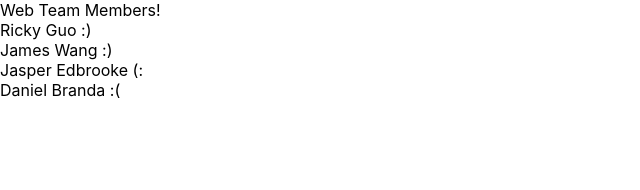
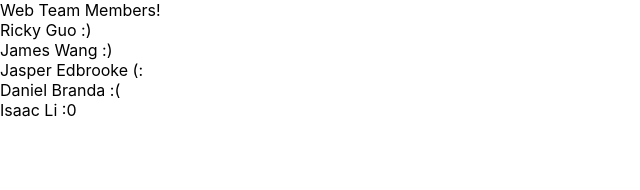
Before and after one commit to graceoncampus/goc-web-v3, a React (Create React App) app: page / in a window 1280 px wide. Shown: the top 190 px of the page, without its empty margins (0-640 px from the left). Built offline with nearby package versions, Linux system fonts and the light colour scheme.

Commit message:
Add Isaac

```diff
--- a/src/App.tsx
+++ b/src/App.tsx
@@ -10,8 +10,9 @@ const App = () => {
       <span> James Wang :) </span>
       <span> Jasper Edbrooke (: </span>
       <span> Daniel Branda :( </span>
+      <span> Isaac Li :0</span>
     </div>
   );
-}
+};
 
 export default App;
```
